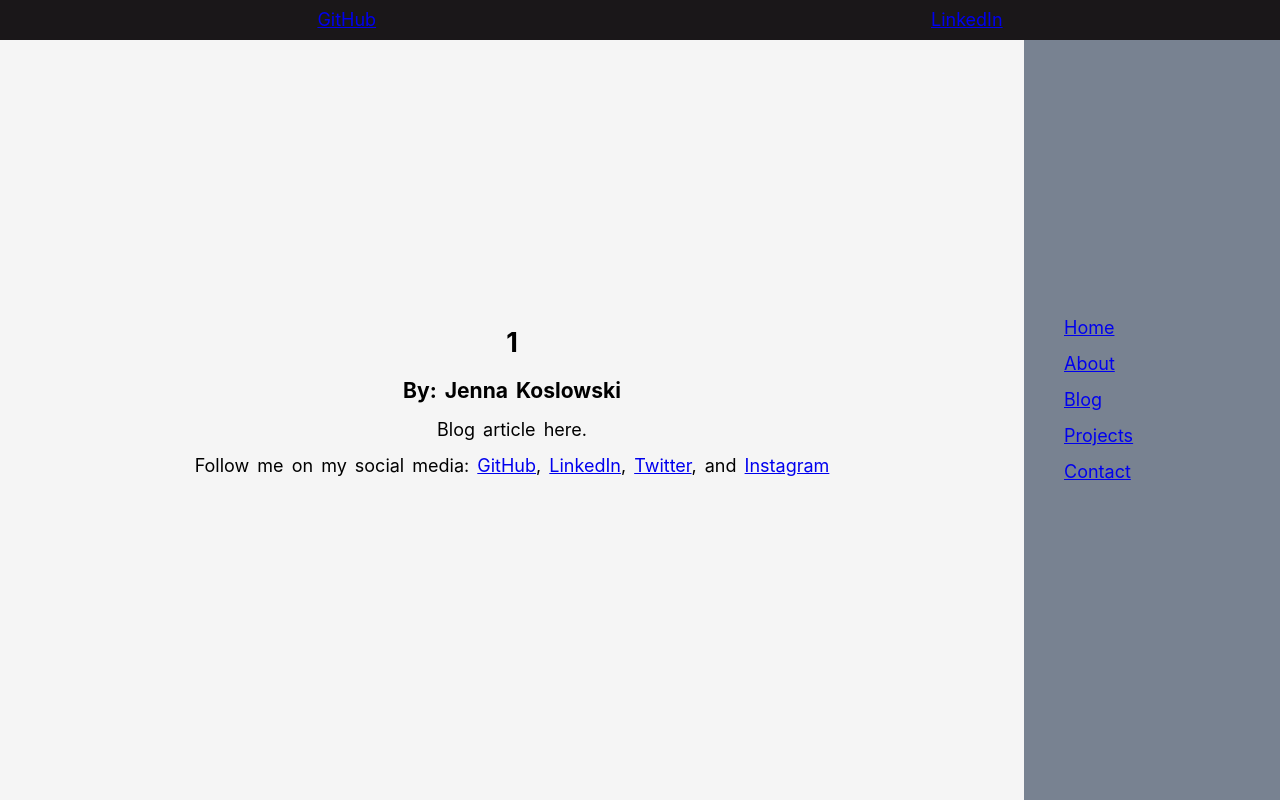
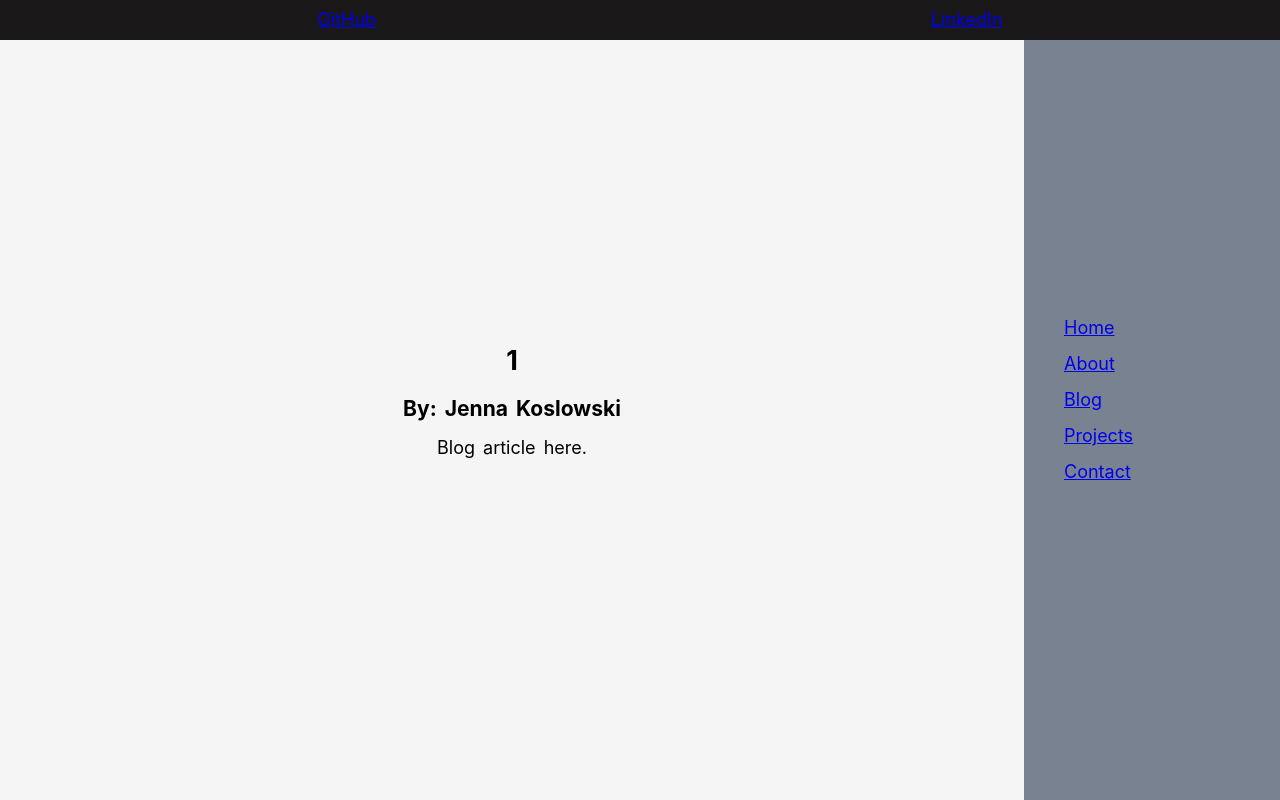
Before and after one commit to JennaKoslowski/vue-profile, a Nuxt app: page /blog/1 in a window 1280 px wide. Built offline with nearby package versions, Linux system fonts and the light colour scheme.

Commit message:
remove "follow me" section from blog post templates

```diff
--- a/pages/blog/_id/index.vue
+++ b/pages/blog/_id/index.vue
@@ -3,11 +3,6 @@
         <h1>{{ $route.params.id}}</h1>
         <h3> By: Jenna Koslowski</h3>
         <p>Blog article here.</p>
-        <p>Follow me on my social media:
-            <a href="https://github.com/JennaKoslowski">GitHub</a>,
-        <a href="https://www.linkedin.com/in/jennakoslowski/">LinkedIn</a>,
-        <a href="https://twitter.com/JennaKoslowski">Twitter</a>, and
-        <a href="https://www.instagram.com/jenna.koslowski/">Instagram</a>
         </p>
     </section>
 </template>
```
